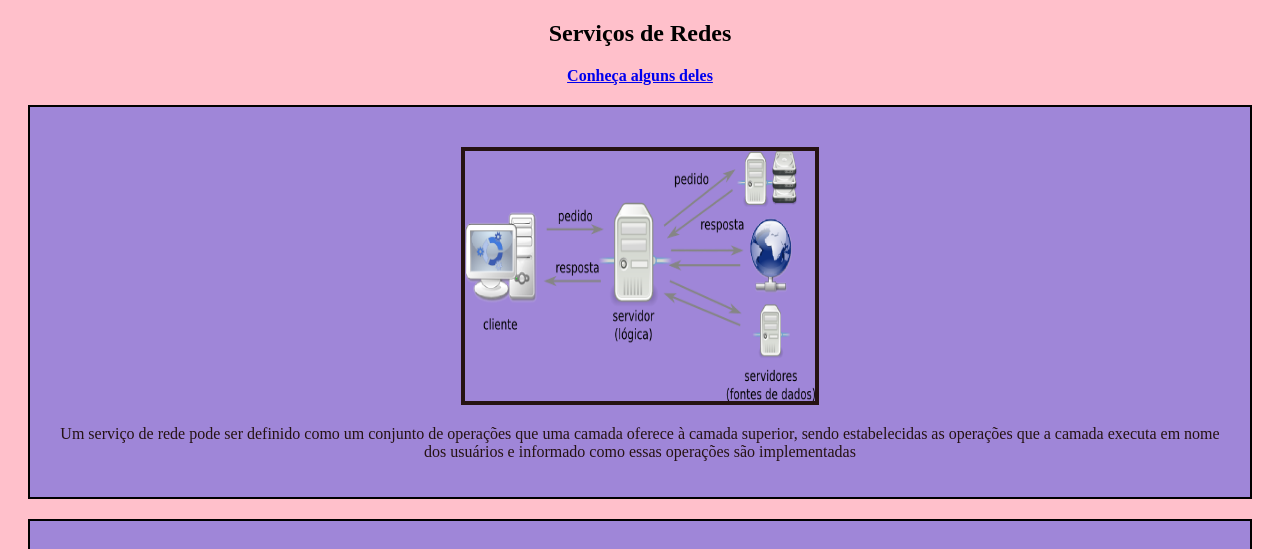
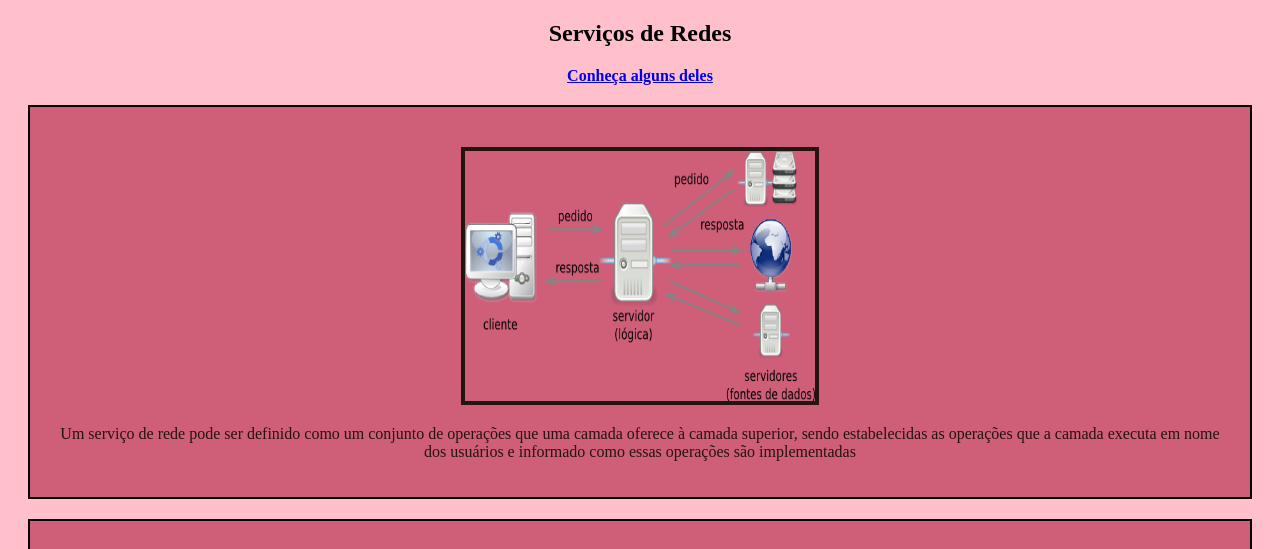
Before and after one commit to liciantunes/servicos-de-rede, a plain HTML site: page index.html in a window 1280 px wide. Shown: the top 549 px of the page. Drawn offline with Linux system fonts and the light colour scheme.

Commit message:
Add files via upload

```diff
--- a/estilos.css
+++ b/estilos.css
@@ -8,9 +8,9 @@
 }
 
 .city {
-	background-color: rgb(159, 134, 216);
+	background-color: rgb(207, 94, 121);
 	color: rgb(37, 18, 18);
-	border: 2px solid black;
+	border: 2px solid rgb(0, 0, 0);
 	margin: 20px;
 	padding: 20px;
 }
```
